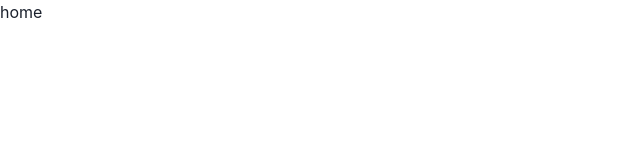
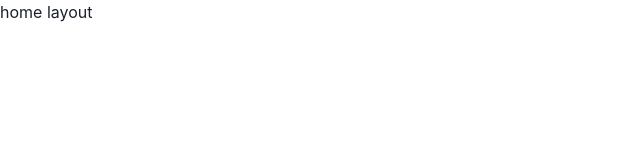
Before and after one commit to besumero628/react-rails-todo-front, a React (Create React App) app: page / in a window 1280 px wide. Shown: the top 160 px of the page, without its empty margins (0-640 px from the left). Built offline with nearby package versions, Linux system fonts and the light colour scheme.

Commit message:
[Add] home layout -> home.tsx

```diff
--- a/src/components/pages/Home.tsx
+++ b/src/components/pages/Home.tsx
@@ -1,9 +1,10 @@
 import { FC, memo } from "react";
+import { HomeLayout } from "../templates/HomeLayout";
 
 export const Home: FC = memo(() => {
   return (
     <>
-     <p>home</p>
+     <HomeLayout />
     </>
   )
 })
--- a/src/components/templates/HomeLayout.tsx
+++ b/src/components/templates/HomeLayout.tsx
@@ -3,6 +3,7 @@ import { FC, memo } from "react";
 export const HomeLayout: FC = memo(()=> {
     return (
         <>
+            <p>home layout</p>
         </>
     )
 })
```
